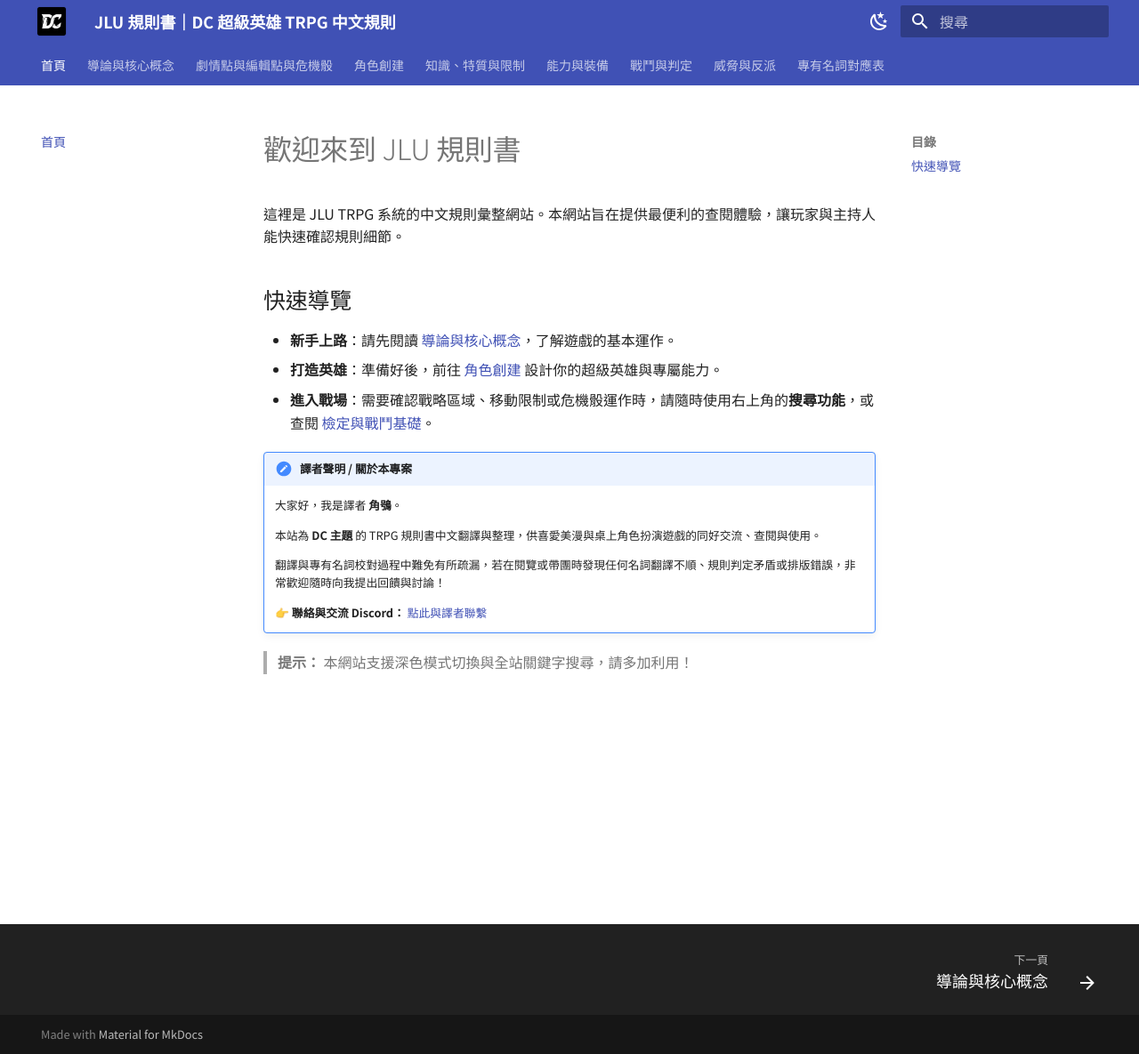
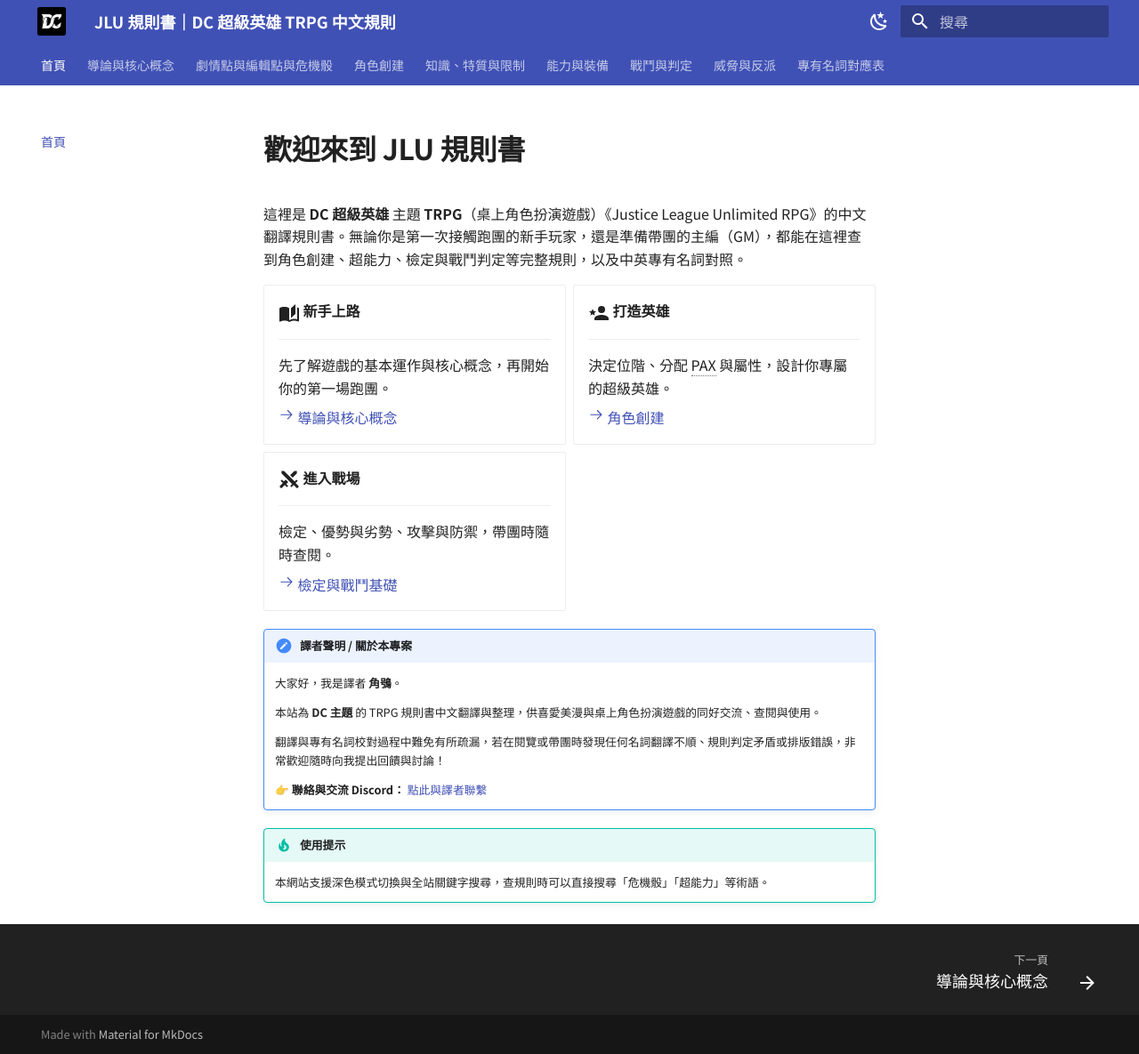
Before and after one commit to qwe17283991/JLU-Rulebook, an MkDocs documentation site: the page built from docs/index.md, in a window 1280 px wide and 1185 px high. Shown: the whole window at 89% size. Built offline with MkDocs 1.6.1 and Material for MkDocs 9.7.7, drawn with Linux system fonts in a browser that asks for light colours.

Commit message:
改版：標題樣式、縮寫提示、首頁卡片導覽
Co-Authored-By: Claude Opus 5.5 <noreply@anthropic.com>

```diff
--- a/docs/index.md
+++ b/docs/index.md
@@ -1,11 +1,38 @@
+---
+description: JLU 規則書是 DC 超級英雄主題 TRPG《Justice League Unlimited RPG》的中文翻譯，收錄角色創建、超能力、戰鬥判定與專有名詞對照，供跑團玩家與 GM 快速查閱。
+---
+
 # 歡迎來到 JLU 規則書
 
-這裡是 JLU TRPG 系統的中文規則彙整網站。本網站旨在提供最便利的查閱體驗，讓玩家與主持人能快速確認規則細節。
+這裡是 **DC 超級英雄** 主題 **TRPG**（桌上角色扮演遊戲）《Justice League Unlimited RPG》的中文翻譯規則書。無論你是第一次接觸跑團的新手玩家，還是準備帶團的主編（GM），都能在這裡查到角色創建、超能力、檢定與戰鬥判定等完整規則，以及中英專有名詞對照。
 
-## 快速導覽
-* **新手上路**：請先閱讀 [導論與核心概念](intro.md)，了解遊戲的基本運作。
-* **打造英雄**：準備好後，前往 [角色創建](character/rank-pax-attributes.md) 設計你的超級英雄與專屬能力。
-* **進入戰場**：需要確認戰略區域、移動限制或危機骰運作時，請隨時使用右上角的**搜尋功能**，或查閱 [檢定與戰鬥基礎](combat/basics.md)。
+<div class="grid cards" markdown>
+
+-   :material-book-open-page-variant:{ .lg .middle } **新手上路**
+
+    ---
+
+    先了解遊戲的基本運作與核心概念，再開始你的第一場跑團。
+
+    [:octicons-arrow-right-24: 導論與核心概念](intro.md)
+
+-   :material-account-star:{ .lg .middle } **打造英雄**
+
+    ---
+
+    決定位階、分配 PAX 與屬性，設計你專屬的超級英雄。
+
+    [:octicons-arrow-right-24: 角色創建](character/rank-pax-attributes.md)
+
+-   :material-sword-cross:{ .lg .middle } **進入戰場**
+
+    ---
+
+    檢定、優勢與劣勢、攻擊與防禦，帶團時隨時查閱。
+
+    [:octicons-arrow-right-24: 檢定與戰鬥基礎](combat/basics.md)
+
+</div>
 
 !!! note "譯者聲明 / 關於本專案"
     大家好，我是譯者 **角鴞**。
@@ -16,4 +43,5 @@
 
     👉 **聯絡與交流 Discord：** [點此與譯者聯繫](https://discord.gg/jHGHEvGN)
 
-> **提示：** 本網站支援深色模式切換與全站關鍵字搜尋，請多加利用！
+!!! tip "使用提示"
+    本網站支援深色模式切換與全站關鍵字搜尋，查規則時可以直接搜尋「危機骰」「超能力」等術語。
--- a/docs/stylesheets/extra.css
+++ b/docs/stylesheets/extra.css
@@ -19,11 +19,21 @@
   height: 1.6rem;
   width: auto;
 }
-/* 自訂 H5 標題大小與顏色，避免字體過小 */
-.md-typeset h5 {
-  font-size: 1.05rem !important;  /* 調整為略大於內文 */
-  font-weight: 700 !important;   /* 加粗 */
-  color: var(--md-primary-fg-color) !important; /* 使用網站主題色 */
-  margin-top: 1.5em;
-  margin-bottom: 0.5em;
+/* 標題層級：全部加粗，大小逐級遞減且不小於內文 */
+.md-typeset h1, .md-typeset h2,
+.md-typeset h3, .md-typeset h4,
+.md-typeset h5, .md-typeset h6 {
+  font-weight: 700;
+  color: var(--md-default-fg-color);
+  text-transform: none;
 }
+.md-typeset h1 { font-size: 2em; }
+.md-typeset h2 {
+  font-size: 1.6em;
+  border-bottom: 1px solid var(--md-default-fg-color--lightest);
+  padding-bottom: .2em;
+}
+.md-typeset h3 { font-size: 1.35em; }
+.md-typeset h4 { font-size: 1.15em; }
+.md-typeset h5 { font-size: 1.05em; }
+.md-typeset h6 { font-size: 1em; color: var(--md-default-fg-color--light); }
--- a/mkdocs.yml
+++ b/mkdocs.yml
@@ -95,6 +95,9 @@ markdown_extensions:
       permalink: true
   - nl2br # 保留：譯文依賴單行換行
   - pymdownx.details
+  - pymdownx.snippets:
+      auto_append:
+        - includes/glossary-abbr.md
   - pymdownx.superfences
   - pymdownx.tabbed:
       alternate_style: true
```
Also changed, not shown: includes/glossary-abbr.md (added, +2 -0 lines), 1 other file.
